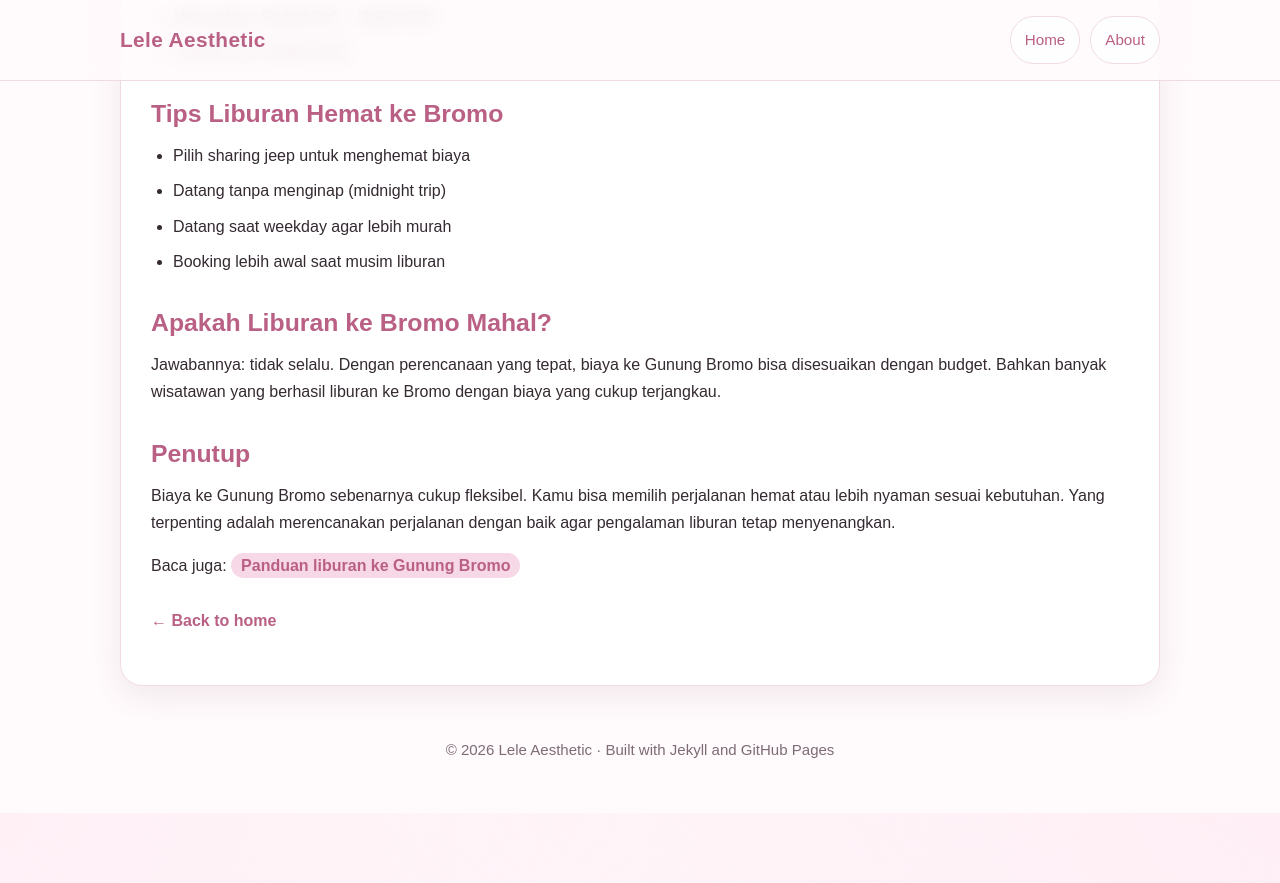
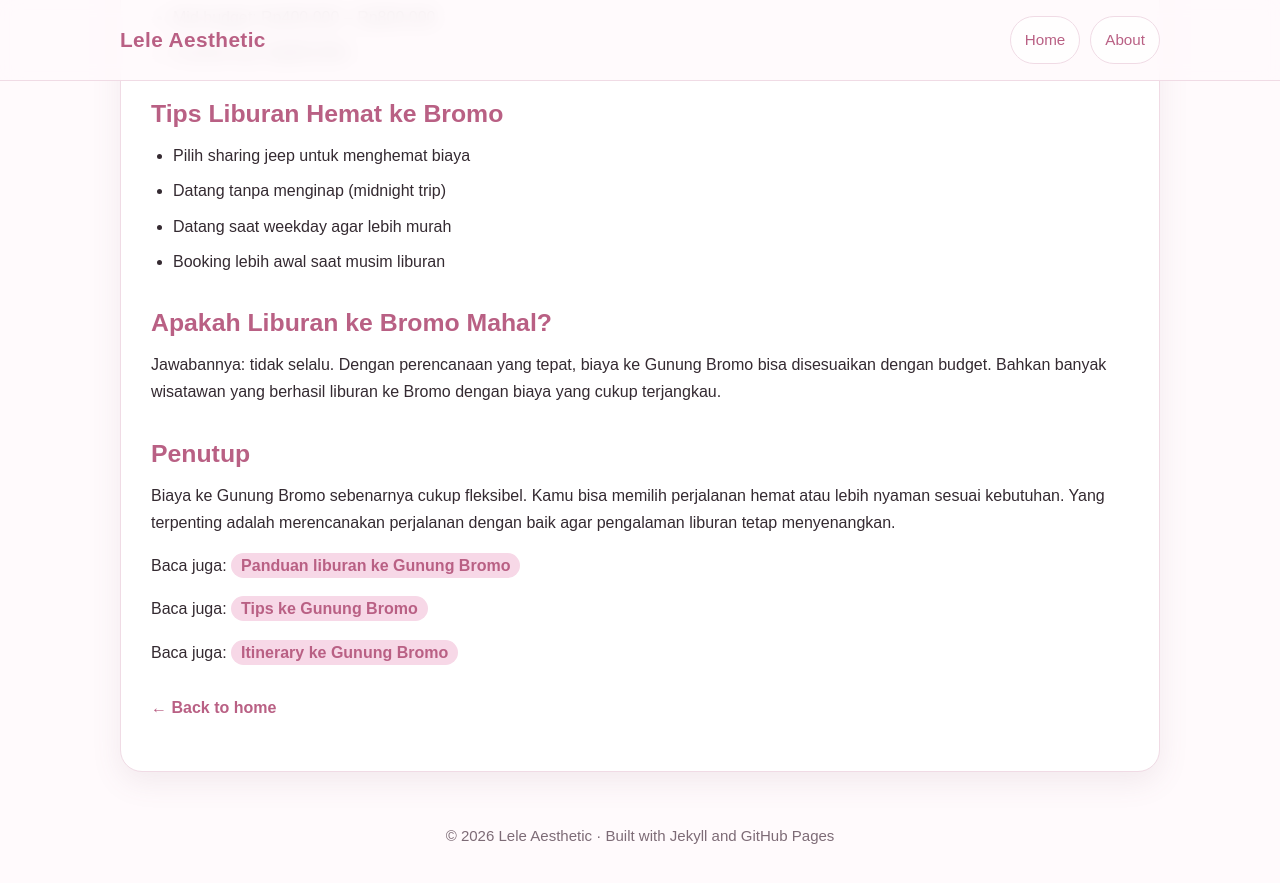
Before and after one commit to vwebe/lele, a Jekyll site: the page built from _posts/2026-03-20-biaya-ke-gunung-bromo.md, in a window 1280 px wide and 900 px high, scrolled down 2497 px. Shown: the top 883 px of the window. Built offline with Jekyll 4.4.1, drawn with Linux system fonts in a browser that asks for light colours; before the commit the page ends 3310 px from its top, so only the background shows below that.

Commit message:
Update 2026-03-20-biaya-ke-gunung-bromo.md

```diff
--- a/_posts/2026-03-20-biaya-ke-gunung-bromo.md
+++ b/_posts/2026-03-20-biaya-ke-gunung-bromo.md
@@ -81,3 +81,17 @@ Biaya ke Gunung Bromo sebenarnya cukup fleksibel. Kamu bisa memilih perjalanan h
 <p>
 Baca juga: <a href="{{ '/2026/03/19/liburan-ke-gunung-bromo.html' | relative_url }}">Panduan liburan ke Gunung Bromo</a>
 </p>
+
+<p>
+Baca juga:
+<a href="{{ '/2026/03/20/tips-ke-gunung-bromo.html' | relative_url }}">
+Tips ke Gunung Bromo
+</a>
+</p>
+
+<p>
+Baca juga:
+<a href="{{ '/2026/03/20/itinerary-ke-gunung-bromo.html' | relative_url }}">
+Itinerary ke Gunung Bromo
+</a>
+</p>
```
